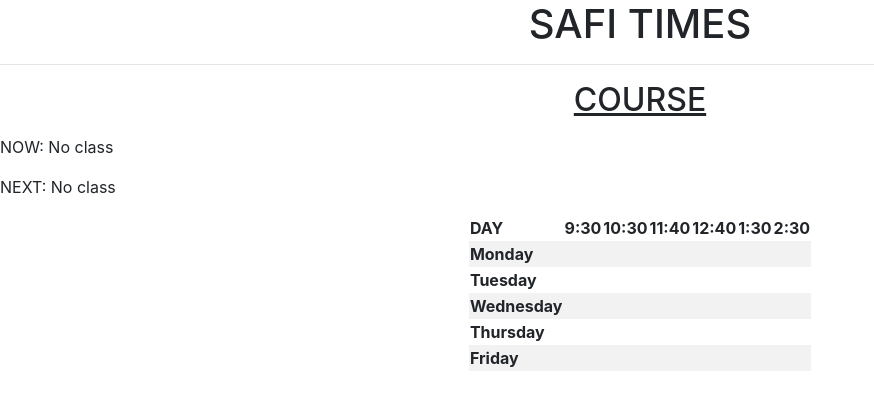
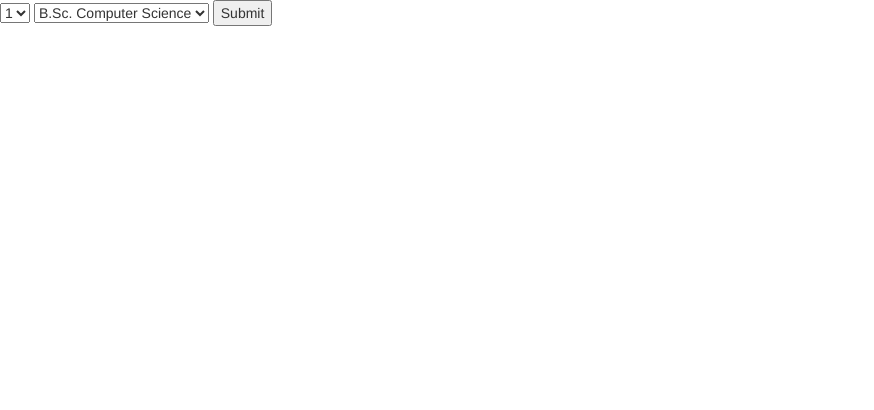
Before and after one commit to aquibe/sias-timetable, a plain HTML site: page index.html in a window 1280 px wide. Shown: the whole page, without its empty margins (0-874 px from the left). Drawn offline with nearby package versions, Linux system fonts and the light colour scheme; no server answers.

Commit message:
Add files via upload

```diff
--- a/index.html
+++ b/index.html
@@ -1,158 +1,52 @@
 <!DOCTYPE html>
 <html>
-<head><title>Time Table</title>
-    <link rel="stylesheet" href="https://maxcdn.bootstrapcdn.com/bootstrap/4.5.0/css/bootstrap.min.css">
-    <script src="https://ajax.googleapis.com/ajax/libs/jquery/3.5.1/jquery.min.js"></script>
-    <script src="https://cdnjs.cloudflare.com/ajax/libs/popper.js/1.16.0/umd/popper.min.js"></script>
-    <script src="https://maxcdn.bootstrapcdn.com/bootstrap/4.5.0/js/bootstrap.min.js"></script>
-<link rel="stylesheet" type="text/css" href="index.css">
-</head>
-    <body>
-        <div class="Head">
-            <div class="Head content">
-            <h1 align=center>SAFI TIMES</h1>
-            <hr>
-            </div>
-            <div class="course">
-            <u><h2 align=center>COURSE</h2></u>
-            </div>
-<!--CLOCK-->
-<div><p id="MyClockDisplay" class="clock"></p></div>
+    <head>
+        <meta name="viewport" content="width=device-width, initial-scale=1">
+        <link rel="stylesheet" href="css/bootstrap.min.css">
+    </head>
+    <body onload="classChange()">
+      <form method="GET" action="time.html">
+        <input type="text" hidden name="c" id="c">
+        <select name="y">
+          <option value=1>1</option>
+          <option value=2>2</option>
+          <option value=3>3</option>
+
+        </select>
+
+        <select name="f" onchange="classChange()" id="f">
+          <option value=cs>B.Sc. Computer Science</option>
+          <option value=bca>BCA</option>
+          <option value=bba>BBA</option>
+          <option value=bcom>B. Com</option>
+          <option value=eco>B.A. Economics</option>
+          <option value=ft>B.Sc. Food Technology</option>
+          <option value=mb>B.Sc. Microbiology</option>
+          <option value=bt>B.Sc. Biotechnology</option>
+          <option value=eng>B.A. English</option>
+          <option value=if>B.A. Islamic Finance</option>
+        </select>
+
+        <button type="submit">Submit</button>
+      </form>
 
 
-<!--TIME TABLE-->
-            <div class="teacher">
-                <p id="now" class="now">NOW: No class</p>
-                <p id="next" class="next">NEXT: No class</p>
-            </div>
-            <div class="row justify-content-center">
-            <table id="Master" class="content-table table-striped" >
-                        <thead>
-                        <tr>
-                            <th>DAY</th>
-                            <th>9:30</th>
-                            <th>10:30</th>
-                            <th>11:40</th>
-                            <th>12:40</th>
-                            <th>1:30</th>
-                            <th>2:30</th>
-
-                        </tr>
-                        </thead>
-                            <tbody>
-                                <tr>
-                                    <th id="monday">Monday</th>
-                                    <td id="H1"></td>
-                                    <td id="H2"></td>
-                                    <td id="H3"></td>
-                                    <td id="H4"></td>
-                                    <td id="H5"></td>
-                                    <td id="H6"></td>
-                                </tr>
-
-                                <tr>
-                                    <th id="tuesday" >Tuesday</th>
-                                    <td id="H7"></td>
-                                    <td id="H8"></td>
-                                    <td id="H9"></td>
-                                    <td id="H10"></td>
-                                    <td id="H11"></td>
-                                    <td id="H12"></td>
-                                </tr>
-
-                                <tr>
-                                    <th id="wednesday" >Wednesday</th>
-                                    <td id="H13"></td>
-                                    <td id="H14"></td>
-                                    <td id="H15"></td>
-                                    <td id="H16"></td>
-                                    <td id="H17"></td>
-                                    <td id="H18"></td>
-                                </tr>
-
-                                <tr>
-                                    <th id="thursday" >Thursday</th>
-                                    <td id="H19"></td>
-                                    <td id="H20"></td>
-                                    <td id="H21"></td>
-                                    <td id="H22"></td>
-                                    <td id="H23"></td>
-                                    <td id="H24"></td>
-                                </tr>
-
-                                <tr>
-                                    <th id="friday" >Friday</th>
-                                    <td id="H25"></td>
-                                    <td id="H26"></td>
-                                    <td id="H27"></td>
-                                    <td id="H28"></td>
-                                    <td id="H29"></td>
-                                    <td id="H30"></td>
-                                </tr>
-                            </tbody>
-            </table>
-            <script>
-  "use strict";
-  let myRequest = new Request("https://aquibe.github.io/test/cs2.json");
-  fetch(myRequest)
-    .then(function(resp){
-      return resp.json();
-    })
-    .then(function(data){
-	document.getElementById('H1').innerHTML=data.monday.h1.sub;
-        console.log(data.monday.h2.sub);
-        document.getElementById('H2').innerHTML=data.monday.h2.sub;
-        console.log(data.monday.h1.sub);
-        document.getElementById('H3').innerHTML=data.monday.h3.sub;
-        console.log(data.monday.h3.sub);
-        document.getElementById('H4').innerHTML=data.monday.h4.sub;
-        console.log(data.monday.h4.sub);
-        document.getElementById('H6').innerHTML=data.monday.h5.sub;
-        console.log(data.monday.h5.sub);
-        document.getElementById('H7').innerHTML=data.tuesday.h1.sub;
-        console.log(data.monday.h1.sub);
-        document.getElementById('H8').innerHTML=data.tuesday.h2.sub;
-        console.log(data.monday.h2.sub);
-        document.getElementById('H9').innerHTML=data.tuesday.h3.sub;
-        console.log(data.monday.h3.sub);
-        document.getElementById('H10').innerHTML=data.tuesday.h4.sub;
-        console.log(data.monday.h4.sub);
-        document.getElementById('H12').innerHTML=data.tuesday.h5.sub;
-        console.log(data.monday.h5.sub);
-        document.getElementById('H13').innerHTML=data.wednesday.h1.sub;
-        console.log(data.monday.h1.sub);
-        document.getElementById('H14').innerHTML=data.wednesday.h2.sub;
-        console.log(data.monday.h2.sub);
-        document.getElementById('H15').innerHTML=data.wednesday.h3.sub;
-        console.log(data.monday.h3.sub);
-        document.getElementById('H16').innerHTML=data.wednesday.h4.sub;
-        console.log(data.monday.h4.sub);
-        document.getElementById('H18').innerHTML=data.wednesday.h5.sub;
-        console.log(data.monday.h5.sub);
-        document.getElementById('H19').innerHTML=data.thursday.h1.sub;
-        console.log(data.monday.h1.sub);
-        document.getElementById('H20').innerHTML=data.thursday.h2.sub;
-        console.log(data.monday.h2.sub);
-        document.getElementById('H21').innerHTML=data.thursday.h3.sub;
-        console.log(data.monday.h3.sub);
-        document.getElementById('H22').innerHTML=data.thursday.h4.sub;
-        console.log(data.monday.h4.sub);
-        document.getElementById('H24').innerHTML=data.thursday.h5.sub;
-        console.log(data.monday.h4.sub);
-        document.getElementById('H25').innerHTML=data.friday.h1.sub;
-        console.log(data.monday.h1.sub);
-        document.getElementById('H26').innerHTML=data.friday.h2.sub;
-        console.log(data.monday.h2.sub);
-        document.getElementById('H27').innerHTML=data.friday.h3.sub;
-        console.log(data.monday.h3.sub);
-        document.getElementById('H28').innerHTML=data.friday.h4.sub;
-        console.log(data.monday.h4.sub);
-        document.getElementById('H30').innerHTML=data.friday.h5.sub;
-        console.log(data.monday.h5.sub);
-    });
-</script>
-
-        </div>
+      <script>
+        function classChange(){
+          switch(document.getElementById('f').value){
+            case 'cs' : document.getElementById('c').value = "B.Sc.CS";break;
+            case 'bca' : document.getElementById('c').value = "BCA";break;
+            case 'bba' : document.getElementById('c').value = "BBA";break;
+            case 'bcom' : document.getElementById('c').value = "B.Com";break;
+            case 'eco' : document.getElementById('c').value = "B.A.Economics";break;
+            case 'ft' : document.getElementById('c').value = "B.Sc.FT";break;
+            case 'mb' : document.getElementById('c').value = "B.Sc.Microbiology";break;
+            case 'bt' : document.getElementById('c').value = "B.Sc.Biotechnology";break;
+            case 'eng' : document.getElementById('c').value = "B.A.English";break;
+            case 'if' : document.getElementById('c').value = "B.A.IF";break;
+          }
+        }
+      </script>
 
     </body>
-    </html>
+</html>
```
